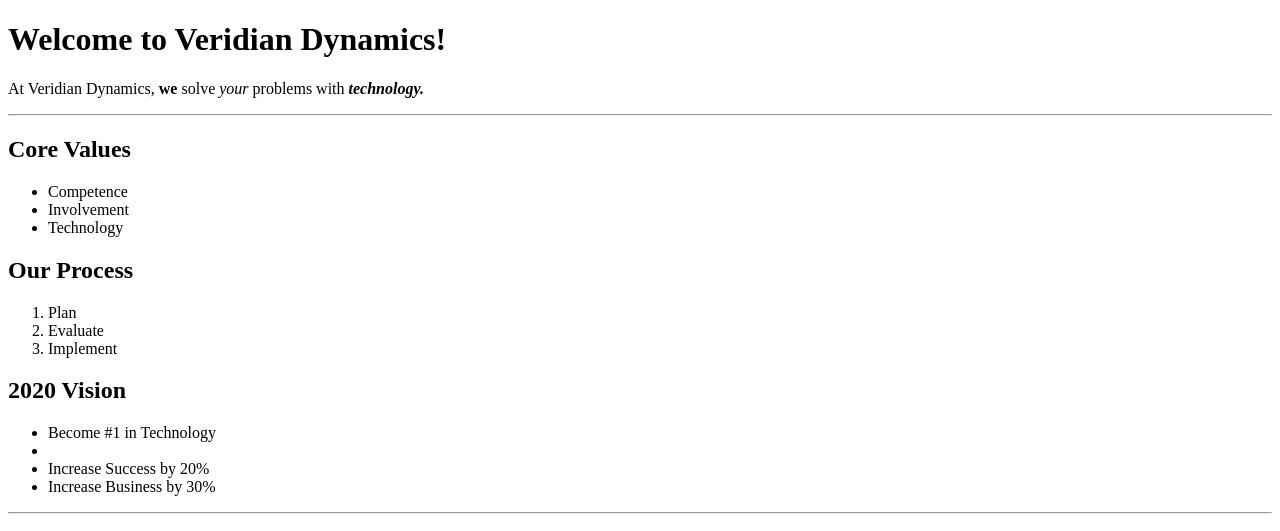
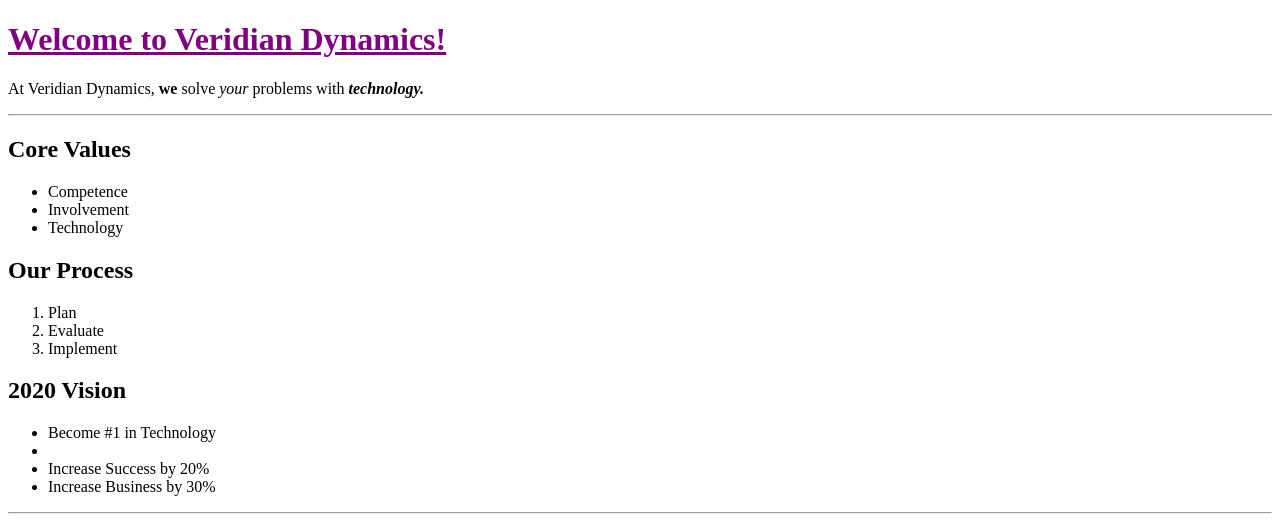
Before and after one commit to rajibchaudhary7/codeup-web-exercises, a website: page welcome.html in a window 1280 px wide. Shown: the top 531 px of the page. Drawn offline with Linux system fonts and the light colour scheme.

```diff
--- /dev/null
+++ b/css/style.css
@@ -0,0 +1,4 @@
+h1.fancy-header {
+    color: purple;
+    text-decoration: underline;
+}
--- a/Welcome.html
+++ b/welcome.html
@@ -3,10 +3,17 @@
 <head>
     <meta charset="UTF-8">
     <title>Welcome to HTML</title>
+  <link rel="stylesheet" href="css/style.css">
+  <style>
+    .fancy-header {
+      color: blue;
+      text-decoration: underline;
+    }
+  </style>
 </head>
 <body>
   <header>
-    <h1>Welcome to Veridian Dynamics!</h1>
+    <h1 class="fancy-header">Welcome to Veridian Dynamics!</h1>
   </header>
 
   <p>At Veridian Dynamics, <strong>we</strong> solve <em>your</em> problems with <strong><em>technology.</em></strong></p>
```
Also changed, not shown: forms.html (+8 -8 lines), js/bonus_questions.js (+31 -4 lines).
